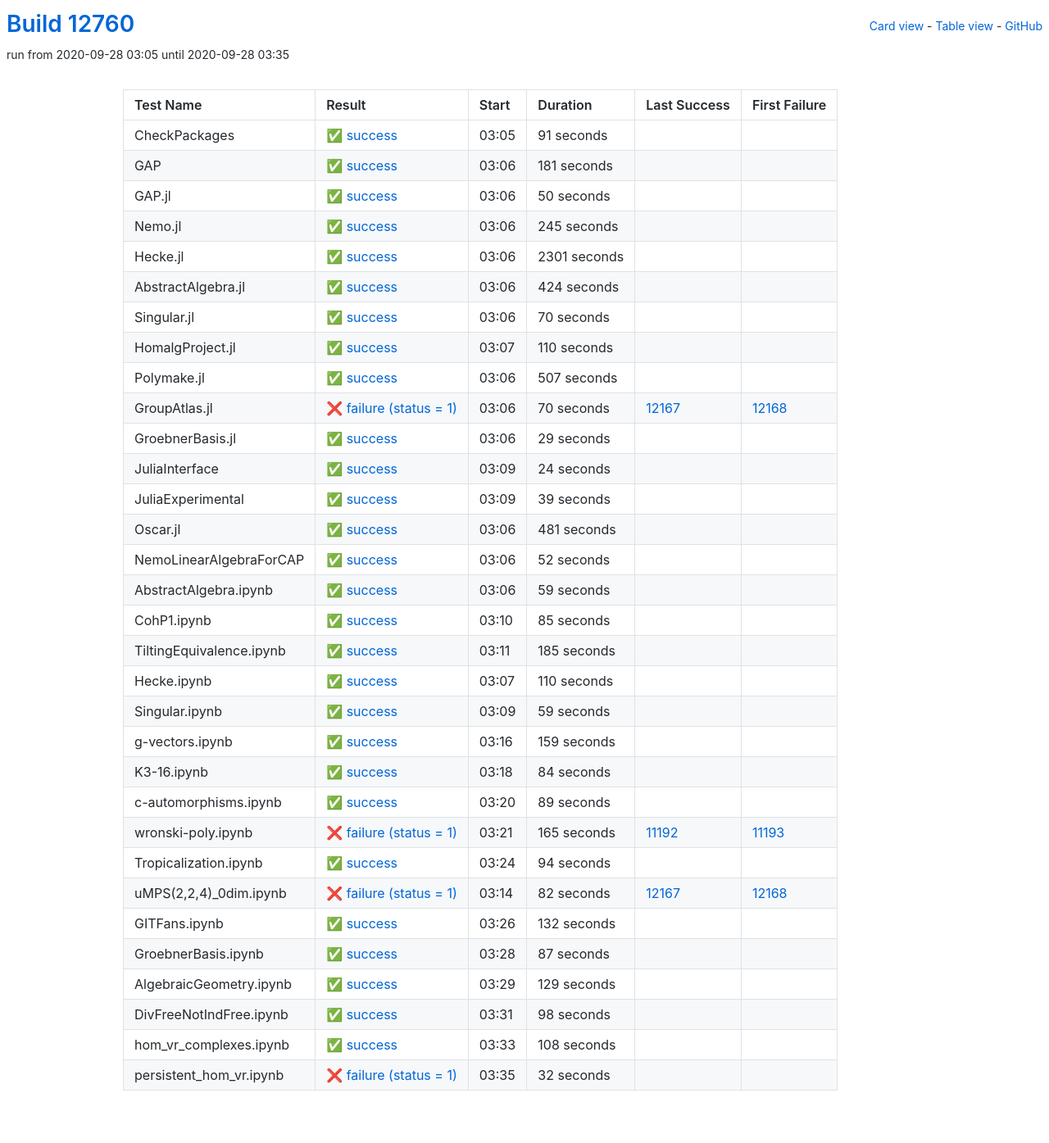
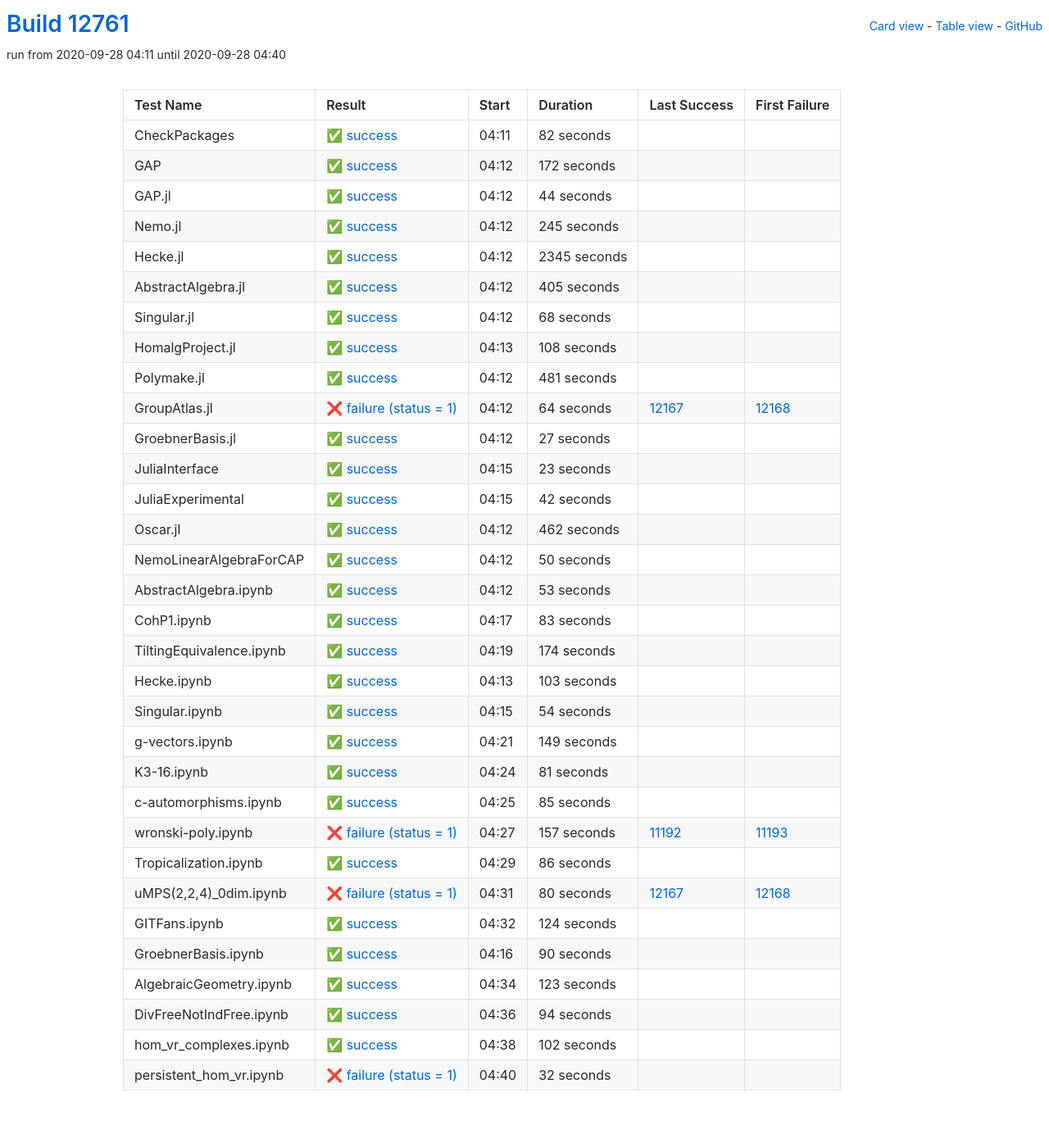
Before and after one commit to oscar-system/oscar-ci-status, a Jekyll site: the page built from table.html, in a window 1280 px wide. Shown: the whole page at 82% size. Built offline with Jekyll 4.4.1, drawn with Linux system fonts in a browser that asks for light colours.

Commit message:
Build #12761

```diff
--- a/_data/ci.yml
+++ b/_data/ci.yml
@@ -1,6 +1,6 @@
 ---
-build: 12760
-build_url: https://oscarci.mathematik.uni-kl.de/job/oscar/12760/
+build: 12761
+build_url: https://oscarci.mathematik.uni-kl.de/job/oscar/12761/
 job: oscar
 organization: oscar-system
 repo: oscar-ci-status
@@ -8,44 +8,44 @@
 tests:
 - name: CheckPackages
   id: checkpackages
-  log: https://oscarci.mathematik.uni-kl.de/job/oscar/12760/artifact/logs/build-12760/CheckPackages.log
-  start: 2020-09-28 03:05
+  log: https://oscarci.mathematik.uni-kl.de/job/oscar/12761/artifact/logs/build-12761/CheckPackages.log
+  start: 2020-09-28 04:11
   success: true
   exitcode: 0
   status: success
-  duration: 91
+  duration: 82
   last_success: false
   last_success_url:
   first_failure: false
   first_failure_url:
 - name: GAP
   id: gap
-  log: https://oscarci.mathematik.uni-kl.de/job/oscar/12760/artifact/logs/build-12760/GAP.log
-  start: 2020-09-28 03:06
+  log: https://oscarci.mathematik.uni-kl.de/job/oscar/12761/artifact/logs/build-12761/GAP.log
+  start: 2020-09-28 04:12
   success: true
   exitcode: 0
   status: success
-  duration: 181
+  duration: 172
   last_success: false
   last_success_url:
   first_failure: false
   first_failure_url:
 - name: GAP.jl
   id: gap-jl
-  log: https://oscarci.mathematik.uni-kl.de/job/oscar/12760/artifact/logs/build-12760/GAP.jl.log
-  start: 2020-09-28 03:06
+  log: https://oscarci.mathematik.uni-kl.de/job/oscar/12761/artifact/logs/build-12761/GAP.jl.log
+  start: 2020-09-28 04:12
   success: true
   exitcode: 0
   status: success
-  duration: 50
+  duration: 44
   last_success: false
   last_success_url:
   first_failure: false
   first_failure_url:
 - name: Nemo.jl
   id: nemo-jl
-  log: https://oscarci.mathematik.uni-kl.de/job/oscar/12760/artifact/logs/build-12760/Nemo.jl.log
-  start: 2020-09-28 03:06
+  log: https://oscarci.mathematik.uni-kl.de/job/oscar/12761/artifact/logs/build-12761/Nemo.jl.log
+  start: 2020-09-28 04:12
   success: true
   exitcode: 0
   status: success
@@ -56,116 +56,56 @@
   first_failure_url:
 - name: Hecke.jl
   id: hecke-jl
-  log: https://oscarci.mathematik.uni-kl.de/job/oscar/12760/artifact/logs/build-12760/Hecke.jl.log
-  start: 2020-09-28 03:06
+  log: https://oscarci.mathematik.uni-kl.de/job/oscar/12761/artifact/logs/build-12761/Hecke.jl.log
+  start: 2020-09-28 04:12
   success: true
   exitcode: 0
   status: success
-  duration: 2301
+  duration: 2345
   last_success: false
   last_success_url:
   first_failure: false
   first_failure_url:
 - name: AbstractAlgebra.jl
   id: abstractalgebra-jl
-  log: https://oscarci.mathematik.uni-kl.de/job/oscar/12760/artifact/logs/build-12760/AbstractAlgebra.jl.log
-  start: 2020-09-28 03:06
+  log: https://oscarci.mathematik.uni-kl.de/job/oscar/12761/artifact/logs/build-12761/AbstractAlgebra.jl.log
+  start: 2020-09-28 04:12
   success: true
   exitcode: 0
   status: success
-  duration: 424
+  duration: 405
   last_success: false
   last_success_url:
   first_failure: false
   first_failure_url:
 - name: Singular.jl
   id: singular-jl
-  log: https://oscarci.mathematik.uni-kl.de/job/oscar/12760/artifact/logs/build-12760/Singular.jl.log
-  start: 2020-09-28 03:06
+  log: https://oscarci.mathematik.uni-kl.de/job/oscar/12761/artifact/logs/build-12761/Singular.jl.log
+  start: 2020-09-28 04:12
   success: true
   exitcode: 0
   status: success
-  duration: 70
+  duration: 68
   last_success: false
   last_success_url:
   first_failure: false
   first_failure_url:
 - name: HomalgProject.jl
   id: homalgproject-jl
-  log: https://oscarci.mathematik.uni-kl.de/job/oscar/12760/artifact/logs/build-12760/HomalgProject.jl.log
-  start: 2020-09-28 03:07
+  log: https://oscarci.mathematik.uni-kl.de/job/oscar/12761/artifact/logs/build-12761/HomalgProject.jl.log
+  start: 2020-09-28 04:13
   success: true
   exitcode: 0
   status: success
-  duration: 110
+  duration: 108
   last_success: false
   last_success_url:
   first_failure: false
   first_failure_url:
 - name: Polymake.jl
   id: polymake-jl
-  log: https://oscarci.mathematik.uni-kl.de/job/oscar/12760/artifact/logs/build-12760/Polymake.jl.log
-  start: 2020-09-28 03:06
-  success: true
-  exitcode: 0
-  status: success
-  duration: 507
-  last_success: false
-  last_success_url:
-  first_failure: false
-  first_failure_url:
-- name: GroupAtlas.jl
-  id: groupatlas-jl
-  log: https://oscarci.mathematik.uni-kl.de/job/oscar/12760/artifact/logs/build-12760/GroupAtlas.jl.log
-  start: 2020-09-28 03:06
-  success: false
-  exitcode: 1
-  status: failure
-  duration: 70
-  last_success: 12167
-  last_success_url: https://oscarci.mathematik.uni-kl.de/job/oscar/12167/
-  first_failure: 12168
-  first_failure_url: https://oscarci.mathematik.uni-kl.de/job/oscar/12168/
-- name: GroebnerBasis.jl
-  id: groebnerbasis-jl
-  log: https://oscarci.mathematik.uni-kl.de/job/oscar/12760/artifact/logs/build-12760/GroebnerBasis.jl.log
-  start: 2020-09-28 03:06
-  success: true
-  exitcode: 0
-  status: success
-  duration: 29
-  last_success: false
-  last_success_url:
-  first_failure: false
-  first_failure_url:
-- name: JuliaInterface
-  id: juliainterface
-  log: https://oscarci.mathematik.uni-kl.de/job/oscar/12760/artifact/logs/build-12760/JuliaInterface.log
-  start: 2020-09-28 03:09
-  success: true
-  exitcode: 0
-  status: success
-  duration: 24
-  last_success: false
-  last_success_url:
-  first_failure: false
-  first_failure_url:
-- name: JuliaExperimental
-  id: juliaexperimental
-  log: https://oscarci.mathematik.uni-kl.de/job/oscar/12760/artifact/logs/build-12760/JuliaExperimental.log
-  start: 2020-09-28 03:09
-  success: true
-  exitcode: 0
-  status: success
-  duration: 39
-  last_success: false
-  last_success_url:
-  first_failure: false
-  first_failure_url:
-- name: Oscar.jl
-  id: oscar-jl
-  log: https://oscarci.mathematik.uni-kl.de/job/oscar/12760/artifact/logs/build-12760/Oscar.jl.log
-  start: 2020-09-28 03:06
+  log: https://oscarci.mathematik.uni-kl.de/job/oscar/12761/artifact/logs/build-12761/Polymake.jl.log
+  start: 2020-09-28 04:12
   success: true
   exitcode: 0
   status: success
@@ -174,34 +114,166 @@
   last_success_url:
   first_failure: false
   first_failure_url:
-- name: NemoLinearAlgebraForCAP
-  id: nemolinearalgebraforcap
-  log: https://oscarci.mathematik.uni-kl.de/job/oscar/12760/artifact/logs/build-12760/NemoLinearAlgebraForCAP.log
-  start: 2020-09-28 03:06
+- name: GroupAtlas.jl
+  id: groupatlas-jl
+  log: https://oscarci.mathematik.uni-kl.de/job/oscar/12761/artifact/logs/build-12761/GroupAtlas.jl.log
+  start: 2020-09-28 04:12
+  success: false
+  exitcode: 1
+  status: failure
+  duration: 64
+  last_success: 12167
+  last_success_url: https://oscarci.mathematik.uni-kl.de/job/oscar/12167/
+  first_failure: 12168
+  first_failure_url: https://oscarci.mathematik.uni-kl.de/job/oscar/12168/
+- name: GroebnerBasis.jl
+  id: groebnerbasis-jl
+  log: https://oscarci.mathematik.uni-kl.de/job/oscar/12761/artifact/logs/build-12761/GroebnerBasis.jl.log
+  start: 2020-09-28 04:12
   success: true
   exitcode: 0
   status: success
-  duration: 52
+  duration: 27
+  last_success: false
+  last_success_url:
+  first_failure: false
+  first_failure_url:
+- name: JuliaInterface
+  id: juliainterface
+  log: https://oscarci.mathematik.uni-kl.de/job/oscar/12761/artifact/logs/build-12761/JuliaInterface.log
+  start: 2020-09-28 04:15
+  success: true
+  exitcode: 0
+  status: success
+  duration: 23
+  last_success: false
+  last_success_url:
+  first_failure: false
+  first_failure_url:
+- name: JuliaExperimental
+  id: juliaexperimental
+  log: https://oscarci.mathematik.uni-kl.de/job/oscar/12761/artifact/logs/build-12761/JuliaExperimental.log
+  start: 2020-09-28 04:15
+  success: true
+  exitcode: 0
+  status: success
+  duration: 42
+  last_success: false
+  last_success_url:
+  first_failure: false
+  first_failure_url:
+- name: Oscar.jl
+  id: oscar-jl
+  log: https://oscarci.mathematik.uni-kl.de/job/oscar/12761/artifact/logs/build-12761/Oscar.jl.log
+  start: 2020-09-28 04:12
+  success: true
+  exitcode: 0
+  status: success
+  duration: 462
+  last_success: false
+  last_success_url:
+  first_failure: false
+  first_failure_url:
+- name: NemoLinearAlgebraForCAP
+  id: nemolinearalgebraforcap
+  log: https://oscarci.mathematik.uni-kl.de/job/oscar/12761/artifact/logs/build-12761/NemoLinearAlgebraForCAP.log
+  start: 2020-09-28 04:12
+  success: true
+  exitcode: 0
+  status: success
+  duration: 50
   last_success: false
   last_success_url:
   first_failure: false
   first_failure_url:
 - name: AbstractAlgebra.ipynb
   id: abstractalgebra-ipynb
-  log: https://oscarci.mathematik.uni-kl.de/job/oscar/12760/artifact/logs/build-12760/AbstractAlgebra.ipynb.log
-  start: 2020-09-28 03:06
+  log: https://oscarci.mathematik.uni-kl.de/job/oscar/12761/artifact/logs/build-12761/AbstractAlgebra.ipynb.log
+  start: 2020-09-28 04:12
   success: true
   exitcode: 0
   status: success
-  duration: 59
+  duration: 53
   last_success: false
   last_success_url:
   first_failure: false
   first_failure_url:
 - name: CohP1.ipynb
   id: cohp1-ipynb
-  log: https://oscarci.mathematik.uni-kl.de/job/oscar/12760/artifact/logs/build-12760/CohP1.ipynb.log
-  start: 2020-09-28 03:10
+  log: https://oscarci.mathematik.uni-kl.de/job/oscar/12761/artifact/logs/build-12761/CohP1.ipynb.log
+  start: 2020-09-28 04:17
+  success: true
+  exitcode: 0
+  status: success
+  duration: 83
+  last_success: false
+  last_success_url:
+  first_failure: false
+  first_failure_url:
+- name: TiltingEquivalence.ipynb
+  id: tiltingequivalence-ipynb
+  log: https://oscarci.mathematik.uni-kl.de/job/oscar/12761/artifact/logs/build-12761/TiltingEquivalence.ipynb.log
+  start: 2020-09-28 04:19
+  success: true
+  exitcode: 0
+  status: success
+  duration: 174
+  last_success: false
+  last_success_url:
+  first_failure: false
+  first_failure_url:
+- name: Hecke.ipynb
+  id: hecke-ipynb
+  log: https://oscarci.mathematik.uni-kl.de/job/oscar/12761/artifact/logs/build-12761/Hecke.ipynb.log
+  start: 2020-09-28 04:13
+  success: true
+  exitcode: 0
+  status: success
+  duration: 103
+  last_success: false
+  last_success_url:
+  first_failure: false
+  first_failure_url:
+- name: Singular.ipynb
+  id: singular-ipynb
+  log: https://oscarci.mathematik.uni-kl.de/job/oscar/12761/artifact/logs/build-12761/Singular.ipynb.log
+  start: 2020-09-28 04:15
+  success: true
+  exitcode: 0
+  status: success
+  duration: 54
+  last_success: false
+  last_success_url:
+  first_failure: false
+  first_failure_url:
+- name: g-vectors.ipynb
+  id: g-vectors-ipynb
+  log: https://oscarci.mathematik.uni-kl.de/job/oscar/12761/artifact/logs/build-12761/g-vectors.ipynb.log
+  start: 2020-09-28 04:21
+  success: true
+  exitcode: 0
+  status: success
+  duration: 149
+  last_success: false
+  last_success_url:
+  first_failure: false
+  first_failure_url:
+- name: K3-16.ipynb
+  id: k3-16-ipynb
+  log: https://oscarci.mathematik.uni-kl.de/job/oscar/12761/artifact/logs/build-12761/K3-16.ipynb.log
+  start: 2020-09-28 04:24
+  success: true
+  exitcode: 0
+  status: success
+  duration: 81
+  last_success: false
+  last_success_url:
+  first_failure: false
+  first_failure_url:
+- name: c-automorphisms.ipynb
+  id: c-automorphisms-ipynb
+  log: https://oscarci.mathematik.uni-kl.de/job/oscar/12761/artifact/logs/build-12761/c-automorphisms.ipynb.log
+  start: 2020-09-28 04:25
   success: true
   exitcode: 0
   status: success
@@ -210,94 +282,82 @@
   last_success_url:
   first_failure: false
   first_failure_url:
-- name: TiltingEquivalence.ipynb
-  id: tiltingequivalence-ipynb
-  log: https://oscarci.mathematik.uni-kl.de/job/oscar/12760/artifact/logs/build-12760/TiltingEquivalence.ipynb.log
-  start: 2020-09-28 03:11
-  success: true
-  exitcode: 0
-  status: success
-  duration: 185
-  last_success: false
-  last_success_url:
-  first_failure: false
-  first_failure_url:
-- name: Hecke.ipynb
-  id: hecke-ipynb
-  log: https://oscarci.mathematik.uni-kl.de/job/oscar/12760/artifact/logs/build-12760/Hecke.ipynb.log
-  start: 2020-09-28 03:07
-  success: true
-  exitcode: 0
-  status: success
-  duration: 110
-  last_success: false
-  last_success_url:
-  first_failure: false
-  first_failure_url:
-- name: Singular.ipynb
-  id: singular-ipynb
-  log: https://oscarci.mathematik.uni-kl.de/job/oscar/12760/artifact/logs/build-12760/Singular.ipynb.log
-  start: 2020-09-28 03:09
-  success: true
-  exitcode: 0
-  status: success
-  duration: 59
-  last_success: false
-  last_success_url:
-  first_failure: false
-  first_failure_url:
-- name: g-vectors.ipynb
-  id: g-vectors-ipynb
-  log: https://oscarci.mathematik.uni-kl.de/job/oscar/12760/artifact/logs/build-12760/g-vectors.ipynb.log
-  start: 2020-09-28 03:16
-  success: true
-  exitcode: 0
-  status: success
-  duration: 159
-  last_success: false
-  last_success_url:
-  first_failure: false
-  first_failure_url:
-- name: K3-16.ipynb
-  id: k3-16-ipynb
-  log: https://oscarci.mathematik.uni-kl.de/job/oscar/12760/artifact/logs/build-12760/K3-16.ipynb.log
-  start: 2020-09-28 03:18
-  success: true
-  exitcode: 0
-  status: success
-  duration: 84
-  last_success: false
-  last_success_url:
-  first_failure: false
-  first_failure_url:
-- name: c-automorphisms.ipynb
-  id: c-automorphisms-ipynb
-  log: https://oscarci.mathematik.uni-kl.de/job/oscar/12760/artifact/logs/build-12760/c-automorphisms.ipynb.log
-  start: 2020-09-28 03:20
-  success: true
-  exitcode: 0
-  status: success
-  duration: 89
-  last_success: false
-  last_success_url:
-  first_failure: false
-  first_failure_url:
 - name: wronski-poly.ipynb
   id: wronski-poly-ipynb
-  log: https://oscarci.mathematik.uni-kl.de/job/oscar/12760/artifact/logs/build-12760/wronski-poly.ipynb.log
-  start: 2020-09-28 03:21
+  log: https://oscarci.mathematik.uni-kl.de/job/oscar/12761/artifact/logs/build-12761/wronski-poly.ipynb.log
+  start: 2020-09-28 04:27
   success: false
   exitcode: 1
   status: failure
-  duration: 165
+  duration: 157
   last_success: 11192
   last_success_url: https://oscarci.mathematik.uni-kl.de/job/oscar/11192/
   first_failure: 11193
   first_failure_url: https://oscarci.mathematik.uni-kl.de/job/oscar/11193/
 - name: Tropicalization.ipynb
   id: tropicalization-ipynb
-  log: https://oscarci.mathematik.uni-kl.de/job/oscar/12760/artifact/logs/build-12760/Tropicalization.ipynb.log
-  start: 2020-09-28 03:24
+  log: https://oscarci.mathematik.uni-kl.de/job/oscar/12761/artifact/logs/build-12761/Tropicalization.ipynb.log
+  start: 2020-09-28 04:29
+  success: true
+  exitcode: 0
+  status: success
+  duration: 86
+  last_success: false
+  last_success_url:
+  first_failure: false
+  first_failure_url:
+- name: uMPS(2,2,4)_0dim.ipynb
+  id: umps-2-2-4-0dim-ipynb
+  log: https://oscarci.mathematik.uni-kl.de/job/oscar/12761/artifact/logs/build-12761/uMPS-2-2-4-_0dim.ipynb.log
+  start: 2020-09-28 04:31
+  success: false
+  exitcode: 1
+  status: failure
+  duration: 80
+  last_success: 12167
+  last_success_url: https://oscarci.mathematik.uni-kl.de/job/oscar/12167/
+  first_failure: 12168
+  first_failure_url: https://oscarci.mathematik.uni-kl.de/job/oscar/12168/
+- name: GITFans.ipynb
+  id: gitfans-ipynb
+  log: https://oscarci.mathematik.uni-kl.de/job/oscar/12761/artifact/logs/build-12761/GITFans.ipynb.log
+  start: 2020-09-28 04:32
+  success: true
+  exitcode: 0
+  status: success
+  duration: 124
+  last_success: false
+  last_success_url:
+  first_failure: false
+  first_failure_url:
+- name: GroebnerBasis.ipynb
+  id: groebnerbasis-ipynb
+  log: https://oscarci.mathematik.uni-kl.de/job/oscar/12761/artifact/logs/build-12761/GroebnerBasis.ipynb.log
+  start: 2020-09-28 04:16
+  success: true
+  exitcode: 0
+  status: success
+  duration: 90
+  last_success: false
+  last_success_url:
+  first_failure: false
+  first_failure_url:
+- name: AlgebraicGeometry.ipynb
+  id: algebraicgeometry-ipynb
+  log: https://oscarci.mathematik.uni-kl.de/job/oscar/12761/artifact/logs/build-12761/AlgebraicGeometry.ipynb.log
+  start: 2020-09-28 04:34
+  success: true
+  exitcode: 0
+  status: success
+  duration: 123
+  last_success: false
+  last_success_url:
+  first_failure: false
+  first_failure_url:
+- name: DivFreeNotIndFree.ipynb
+  id: divfreenotindfree-ipynb
+  log: https://oscarci.mathematik.uni-kl.de/job/oscar/12761/artifact/logs/build-12761/DivFreeNotIndFree.ipynb.log
+  start: 2020-09-28 04:36
   success: true
   exitcode: 0
   status: success
@@ -306,82 +366,22 @@
   last_success_url:
   first_failure: false
   first_failure_url:
-- name: uMPS(2,2,4)_0dim.ipynb
-  id: umps-2-2-4-0dim-ipynb
-  log: https://oscarci.mathematik.uni-kl.de/job/oscar/12760/artifact/logs/build-12760/uMPS-2-2-4-_0dim.ipynb.log
-  start: 2020-09-28 03:14
-  success: false
-  exitcode: 1
-  status: failure
-  duration: 82
-  last_success: 12167
-  last_success_url: https://oscarci.mathematik.uni-kl.de/job/oscar/12167/
-  first_failure: 12168
-  first_failure_url: https://oscarci.mathematik.uni-kl.de/job/oscar/12168/
-- name: GITFans.ipynb
-  id: gitfans-ipynb
-  log: https://oscarci.mathematik.uni-kl.de/job/oscar/12760/artifact/logs/build-12760/GITFans.ipynb.log
-  start: 2020-09-28 03:26
+- name: hom_vr_complexes.ipynb
+  id: hom-vr-complexes-ipynb
+  log: https://oscarci.mathematik.uni-kl.de/job/oscar/12761/artifact/logs/build-12761/hom_vr_complexes.ipynb.log
+  start: 2020-09-28 04:38
   success: true
   exitcode: 0
   status: success
-  duration: 132
-  last_success: false
-  last_success_url:
-  first_failure: false
-  first_failure_url:
-- name: GroebnerBasis.ipynb
-  id: groebnerbasis-ipynb
-  log: https://oscarci.mathematik.uni-kl.de/job/oscar/12760/artifact/logs/build-12760/GroebnerBasis.ipynb.log
-  start: 2020-09-28 03:28
-  success: true
-  exitcode: 0
-  status: success
-  duration: 87
-  last_success: false
-  last_success_url:
-  first_failure: false
-  first_failure_url:
-- name: AlgebraicGeometry.ipynb
-  id: algebraicgeometry-ipynb
-  log: https://oscarci.mathematik.uni-kl.de/job/oscar/12760/artifact/logs/build-12760/AlgebraicGeometry.ipynb.log
-  start: 2020-09-28 03:29
-  success: true
-  exitcode: 0
-  status: success
-  duration: 129
-  last_success: false
-  last_success_url:
-  first_failure: false
-  first_failure_url:
-- name: DivFreeNotIndFree.ipynb
-  id: divfreenotindfree-ipynb
-  log: https://oscarci.mathematik.uni-kl.de/job/oscar/12760/artifact/logs/build-12760/DivFreeNotIndFree.ipynb.log
-  start: 2020-09-28 03:31
-  success: true
-  exitcode: 0
-  status: success
-  duration: 98
-  last_success: false
-  last_success_url:
-  first_failure: false
-  first_failure_url:
-- name: hom_vr_complexes.ipynb
-  id: hom-vr-complexes-ipynb
-  log: https://oscarci.mathematik.uni-kl.de/job/oscar/12760/artifact/logs/build-12760/hom_vr_complexes.ipynb.log
-  start: 2020-09-28 03:33
-  success: true
-  exitcode: 0
-  status: success
-  duration: 108
+  duration: 102
   last_success: false
   last_success_url:
   first_failure: false
   first_failure_url:
 - name: persistent_hom_vr.ipynb
   id: persistent-hom-vr-ipynb
-  log: https://oscarci.mathematik.uni-kl.de/job/oscar/12760/artifact/logs/build-12760/persistent_hom_vr.ipynb.log
-  start: 2020-09-28 03:35
+  log: https://oscarci.mathematik.uni-kl.de/job/oscar/12761/artifact/logs/build-12761/persistent_hom_vr.ipynb.log
+  start: 2020-09-28 04:40
   success: false
   exitcode: 1
   status: failure
```
Also changed, not shown: README.md.
